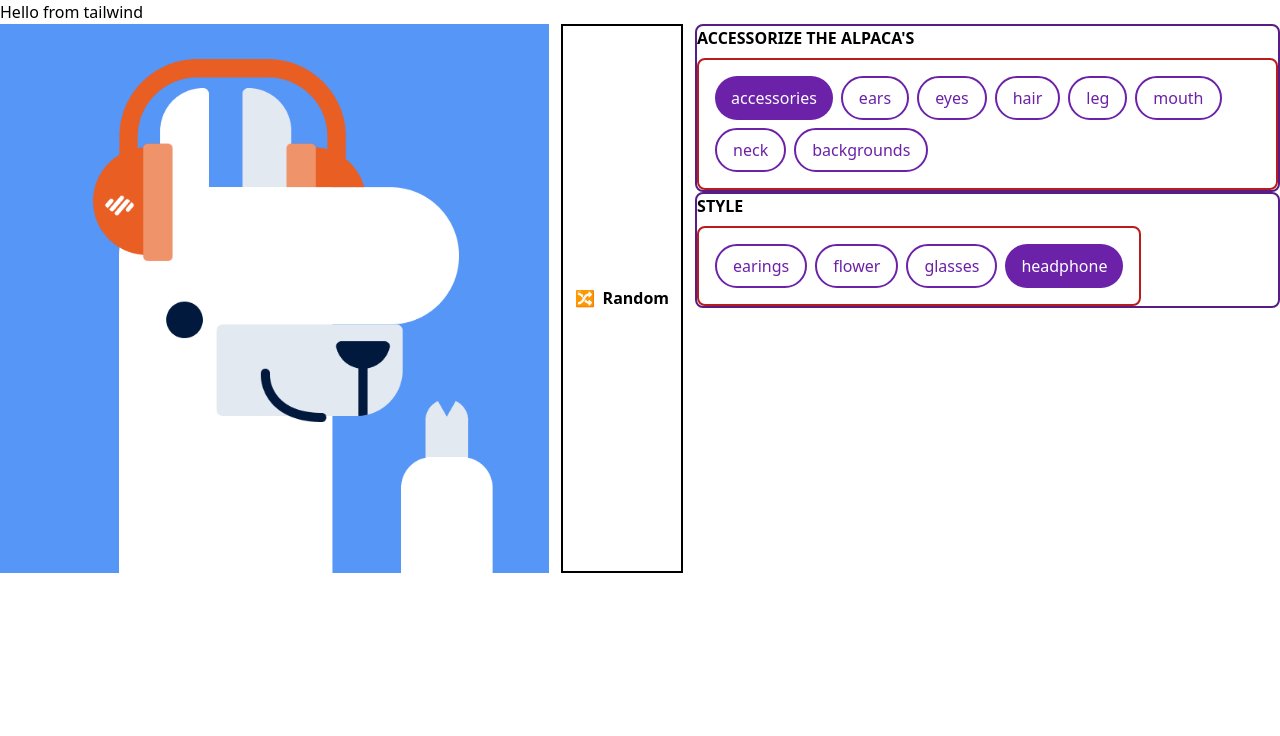
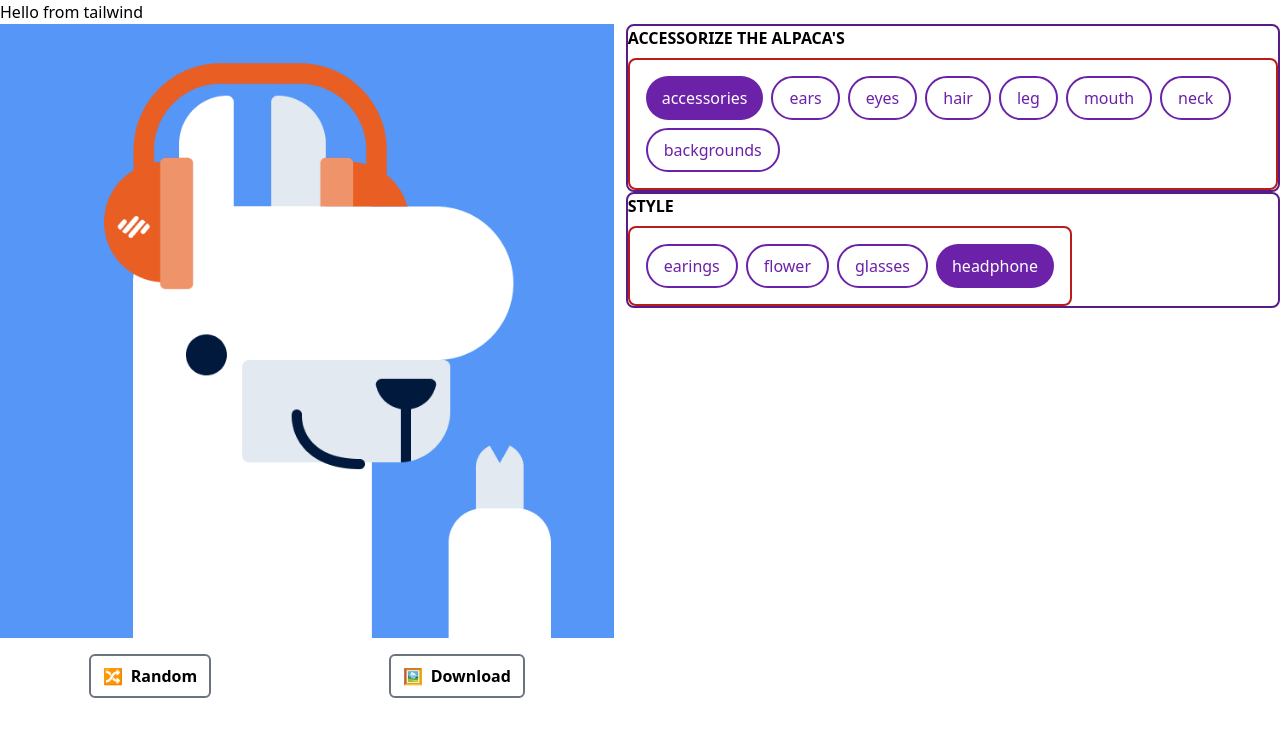
Before and after one commit to Qayyax/alpaca_generator, a React (Vite) app: page / in a window 1280 px wide. Shown: the top 736 px of the page. Built offline with nearby package versions, Linux system fonts and the light colour scheme.

Commit message:
added download button

```diff
--- a/package.json
+++ b/package.json
@@ -11,6 +11,7 @@
   },
   "dependencies": {
     "autoprefixer": "^10.4.20",
+    "html-to-image": "^1.11.11",
     "react": "^18.3.1",
     "react-dom": "^18.3.1"
   },
--- a/src/components/Download.tsx
+++ b/src/components/Download.tsx
@@ -1,4 +1,14 @@
-export default function Download() {
-  // libray that converts component to image
-  // https://www.npmjs.com/package/react-component-export-image
+type Prop = {
+  downloadJpg: () => void;
+};
+export default function Download({ downloadJpg }: Prop) {
+  return (
+    <button
+      type="button"
+      onClick={downloadJpg}
+      className="flex gap-2 font-bold border-gray-500 border-2 rounded-md items-center justify-center py-2 px-3"
+    >
+      <span>🖼️</span> <span>Download</span>
+    </button>
+  );
 }
--- a/src/components/Home.tsx
+++ b/src/components/Home.tsx
@@ -3,6 +3,7 @@ import Options from "./Options";
 import { AlapacaKey, AlapacaType, alpacaObjects } from "../data";
 import ImageDisplay from "./ImageDisplay";
 import Random from "./Random";
+import ImageComp from "./ImageComp";
 
 export default function Home() {
   const [accessorySelected, setAccessorySelected] =
@@ -54,10 +55,11 @@ export default function Home() {
     setCurrentSelected(updateCurrentSelected);
   };
 
+  // <ImageDisplay selected={currentSelected} />
+  // <Random random={getRandomAlpaca} />
   return (
     <section className="flex gap-x-3">
-      <ImageDisplay selected={currentSelected} />
-      <Random random={getRandomAlpaca} />
+      <ImageComp selected={currentSelected} random={getRandomAlpaca} />
       <div className="flex flex-col">
         <Options
           title="Accessorize the alpaca's"
--- /dev/null
+++ b/src/components/ImageComp.tsx
@@ -0,0 +1,45 @@
+import { toJpeg } from "html-to-image";
+import { useCallback, useRef } from "react";
+import ImageDisplay from "./ImageDisplay";
+import { AlapacaType } from "../data";
+import Random from "./Random";
+import Download from "./Download";
+
+type Prop = {
+  selected: AlapacaType;
+  random: () => void;
+};
+
+export default function ImageComp({ selected, random }: Prop) {
+  // https://freedium.cfd/https://medium.com/react-courses/save-react-component-as-png-jpeg-or-pdf-bdd626184693
+  const ref = useRef<HTMLDivElement>(null);
+  const downloadJpg = useCallback(() => {
+    if (ref.current === null) {
+      return;
+    }
+    toJpeg(ref.current, { cacheBust: true })
+      .then((dataUrl) => {
+        const link = document.createElement("a");
+        link.download = "alpaca.jpg";
+        link.href = dataUrl;
+        link.click();
+      })
+      .catch((err) => {
+        console.log(err);
+      });
+  }, [ref]);
+
+  return (
+    <>
+      <div className="flex flex-col gap-4">
+        <div ref={ref}>
+          <ImageDisplay selected={selected} />
+        </div>
+        <div className="flex items-center justify-around">
+          <Random random={random} />
+          <Download downloadJpg={downloadJpg} />
+        </div>
+      </div>
+    </>
+  );
+}
--- a/src/components/Random.tsx
+++ b/src/components/Random.tsx
@@ -4,7 +4,7 @@ type Prop = {
 export default function Random({ random }: Prop) {
   return (
     <button
-      className="flex gap-2 items-center justify-center px-3 font-bold bg-white py-2 border-black border-2"
+      className="flex gap-2 items-center justify-center px-3 font-bold bg-white py-2 border-gray-500 border-2 rounded-md"
       onClick={random}
     >
       <span>🔀</span> <span>Random</span>
```
Also changed, not shown: 1 other file (tests, documents, lock files or other folders).
